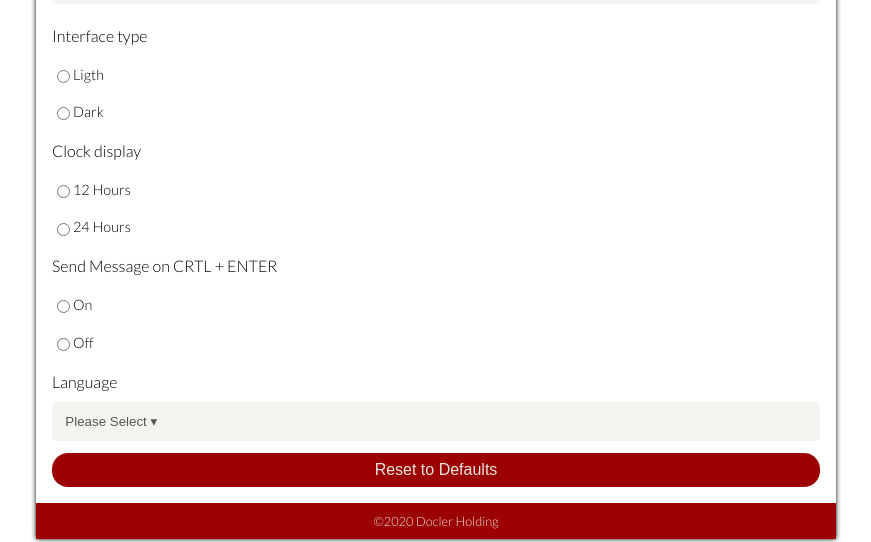
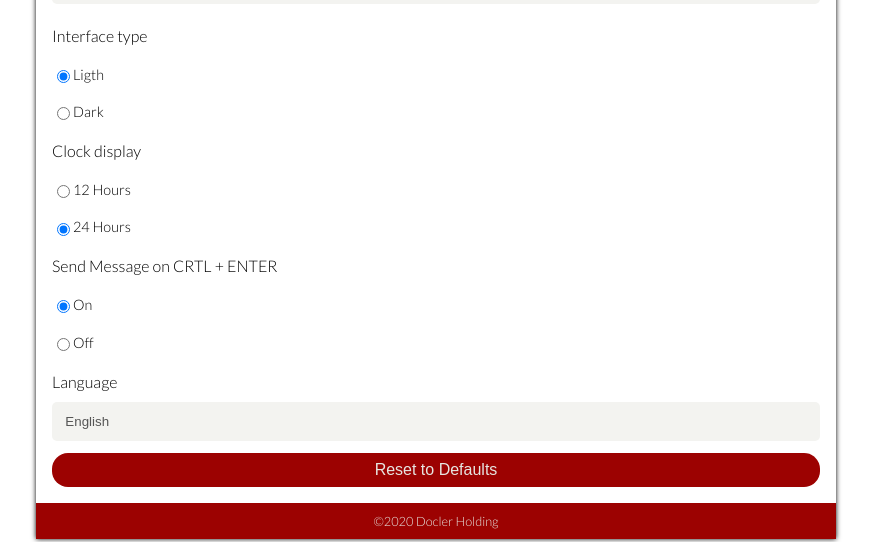
Before and after one commit to ronymateo2/doclerholdchat, a React (Create React App) app: page /settings in a window 1280 px wide. Shown: the part 203-745 px from the top of the page, without its empty margins (204-1075 px from the left). Built offline with nearby package versions, Linux system fonts and the light colour scheme.

Commit message:
feat(default)

```diff
--- a/src/app/component/Radio.tsx
+++ b/src/app/component/Radio.tsx
@@ -3,7 +3,7 @@ import React from 'react'
 interface RadioProps {
     name: string
     label: string
-    value?: string
+    value?: string | boolean
     options: { value: string, label: string }[]
     onChange?: (value: string) => void
 }
--- a/src/app/model/clock-display.ts
+++ b/src/app/model/clock-display.ts
@@ -1,4 +1,4 @@
-export enum ClockDisplay{
-    TwentyFour= 24,
-    Twelve=12
+export enum ClockDisplay {
+    TwentyFour = "24",
+    Twelve = "12"
 }
--- a/src/app/model/interface-type.ts
+++ b/src/app/model/interface-type.ts
@@ -1,4 +1,4 @@
-export enum InterfaceType{
-    Ligth,
-    Dark
+export enum InterfaceType {
+    Ligth = "ligth",
+    Dark = "dark"
 }
--- a/src/app/model/setting.ts
+++ b/src/app/model/setting.ts
@@ -2,15 +2,15 @@ import { ClockDisplay } from "./clock-display";
 import { InterfaceType } from "./interface-type";
 
 export interface Setting {
-    inferfaceType: InterfaceType | undefined;
-    clockDisplay: ClockDisplay | undefined;
-    ctrlEnter: boolean;
+    inferfaceType: InterfaceType;
+    clockDisplay: ClockDisplay;
+    ctrlEnter: string | 'on' | 'off';
     language: string;
 }
 
 export const defaultSetting: Setting = {
-    clockDisplay: ClockDisplay.Twelve,
+    clockDisplay: ClockDisplay.TwentyFour,
     inferfaceType: InterfaceType.Ligth,
-    ctrlEnter: false,
+    ctrlEnter: 'on',
     language: 'en'
 }
--- a/src/app/page/Settings.tsx
+++ b/src/app/page/Settings.tsx
@@ -4,6 +4,7 @@ import Radio from '../component/Radio'
 import Select from '../component/Select'
 import { languageList } from '../model/language'
 import { currentUser } from '../model/user'
+import { defaultSetting } from '../model/setting'
 
 export default function Settings() {
     const interfaceTypeOptions = [{ value: 'ligth', label: 'Ligth' }, { value: 'dark', label: 'Dark' }]
@@ -11,13 +12,18 @@ export default function Settings() {
     const messagesOptions = [{ value: 'on', label: 'On' }, { value: 'off', label: 'Off' }]
     const languageOptions = languageList.map(l => ({ value: l.code, label: l.name }))
 
-    const [interfaceType, setInterfaceTye] = useState('')
-    const [clockDisplay, setClockDisplay] = useState('')
-    const [sendMessage, setSendMessage] = useState('')
-    const [language, setLanguage] = useState('')
+    const [interfaceType, setInterfaceTye] = useState(defaultSetting.inferfaceType.toString())
+    const [clockDisplay, setClockDisplay] = useState(defaultSetting.clockDisplay.toString())
+    const [sendMessage, setSendMessage] = useState(defaultSetting.ctrlEnter)
+    const [language, setLanguage] = useState(defaultSetting.language)
 
     function handleSubmit(e: React.FormEvent<HTMLFormElement>) {
         e.preventDefault();
+
+        setInterfaceTye(defaultSetting.inferfaceType)
+        setClockDisplay(defaultSetting.clockDisplay)
+        setSendMessage(defaultSetting.ctrlEnter)
+        setLanguage(defaultSetting.language)
     }
 
     return (
```
